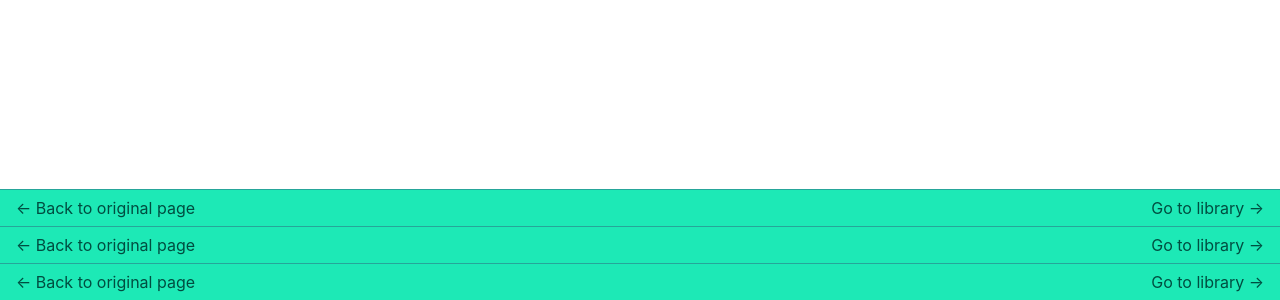
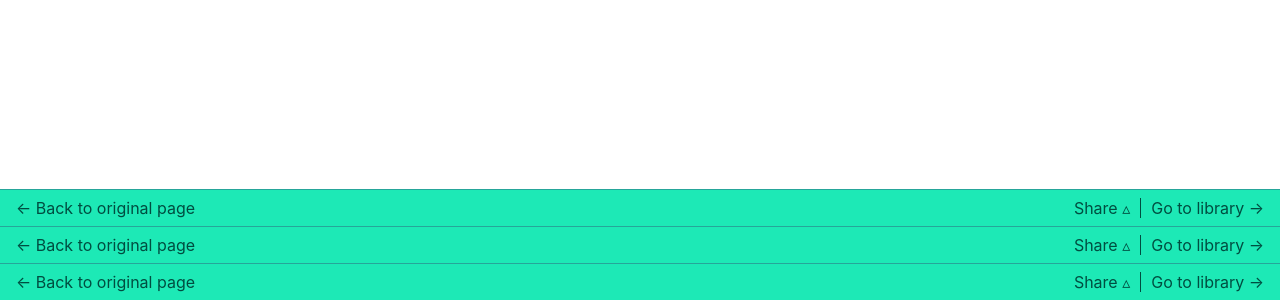
Before and after one commit to huy-qn/highl.it, a Next.js app: page /view in a window 1280 px wide. Shown: the part 500-800 px from the top of the page. Built offline with nearby package versions, Linux system fonts and the light colour scheme.

Commit message:
A bunch of updates

```diff
--- a/pages/api/hello.ts
+++ b/pages/api/hello.ts
@@ -6,7 +6,7 @@ export default async function handler(
   req: NextApiRequest,
   res: NextApiResponse
 ) {
-  const url = req.query['url'] ?? [];
+  let url = req.query['url'] ?? [];
   if (typeof url === 'string') {
     const byPassProxy = ((req.query['reader'] ?? 'false') === 'true') || enableByPassProxy(url);
     const options = byPassProxy ? byPassHeaders() : {};
--- a/pages/view.tsx
+++ b/pages/view.tsx
@@ -6,16 +6,16 @@ import Script from "next/script";
 
 export const getServerSideProps: GetServerSideProps = async (context) => {
     const url = context.query['url'] as string;
-    // const content = await (await fetch(`http://localhost:3000/api/hello?url=${url}`)).text();
+    const reader = context.query['reader'] as string ?? 'false';
     return {
         props: {
             url,
-            // content
+            reader
         }
     }
 }
 
-const Viewer: NextPage = ({ url }: InferGetServerSidePropsType<typeof getServerSideProps>) => {
+const Viewer: NextPage = ({ url, reader }: InferGetServerSidePropsType<typeof getServerSideProps>) => {
     return (
         <div className={styles.container}>
             <Head>
@@ -23,10 +23,12 @@ const Viewer: NextPage = ({ url }: InferGetServerSidePropsType<typeof getServerS
                 <link rel="icon" href="/favicon.ico" />
             </Head>
 
-            <iframe className={styles.content} src={`/api/hello?url=${url}`}/>
+            <iframe className={styles.content} src={`/api/hello?url=${url}&reader=${reader}`}/>
             <div className={styles.toolbox}>
                 <a href={'#'}>← Back to original page</a>
-                <div className={styles.separator}></div>
+                <div className={styles.flexSeparator}/>
+                <a href={'#'}>Share ▵</a>
+                <span className={styles.separator}/>
                 <a href={'#'}>Go to library →</a>
             </div>
 
--- a/styles/Home.module.css
+++ b/styles/Home.module.css
@@ -28,6 +28,12 @@
   padding: 0.5em 1em;
 }
 
-.separator {
+.flexSeparator {
   flex: 1;
 }
+
+.separator {
+  display: block;
+  border-left: 1px solid #004D40;
+  margin: 0 10px;
+}
--- a/utils/bypass/index.ts
+++ b/utils/bypass/index.ts
@@ -21,6 +21,6 @@ export const enableByPassProxy = (url: string): boolean => {
 export const byPassHeaders = () => ({
     headers: {
         'User-Agent': 'Mozilla/5.0 (Linux; Android 6.0.1; Nexus 5X Build/MMB29P) AppleWebKit/537.36 (KHTML, like Gecko) Chrome/81.0.4044.138 Mobile Safari/537.36 (compatible; Googlebot/2.1; +http://www.google.com/bot.html)',
-        'Referer': 'https://google.com'
+        'Referer': 'https://www.google.com'
     }
 });
```
